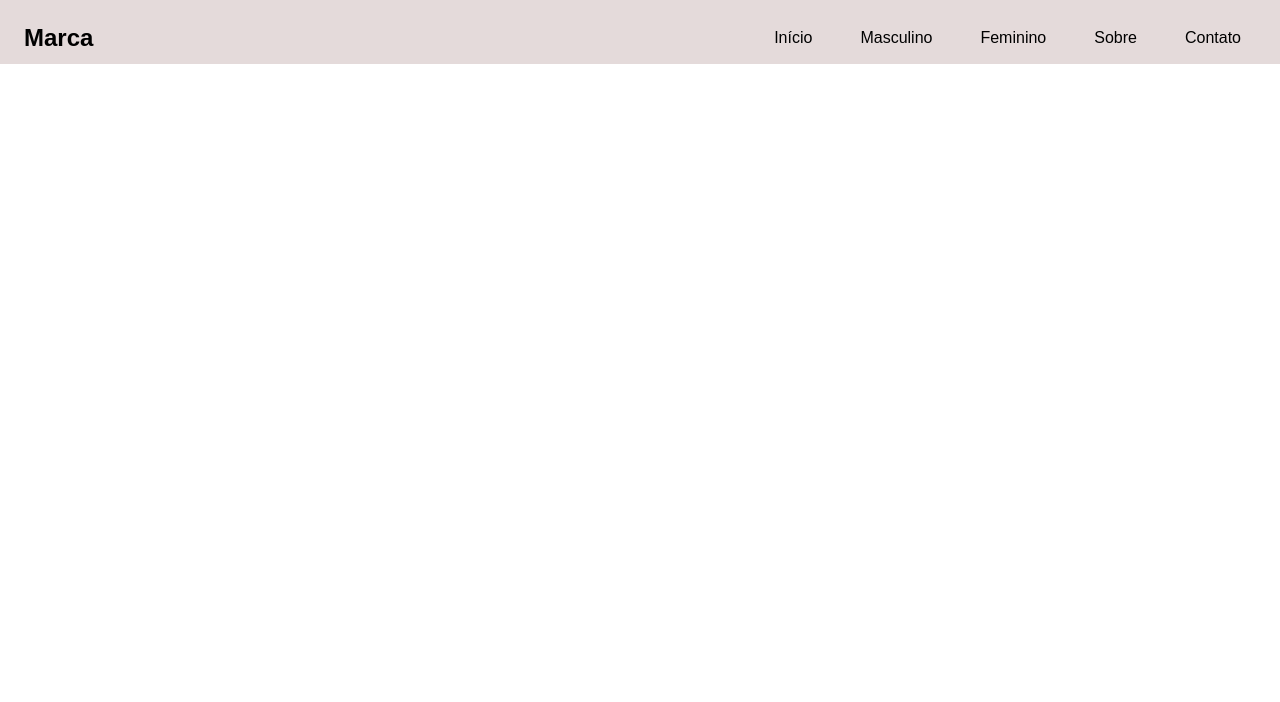
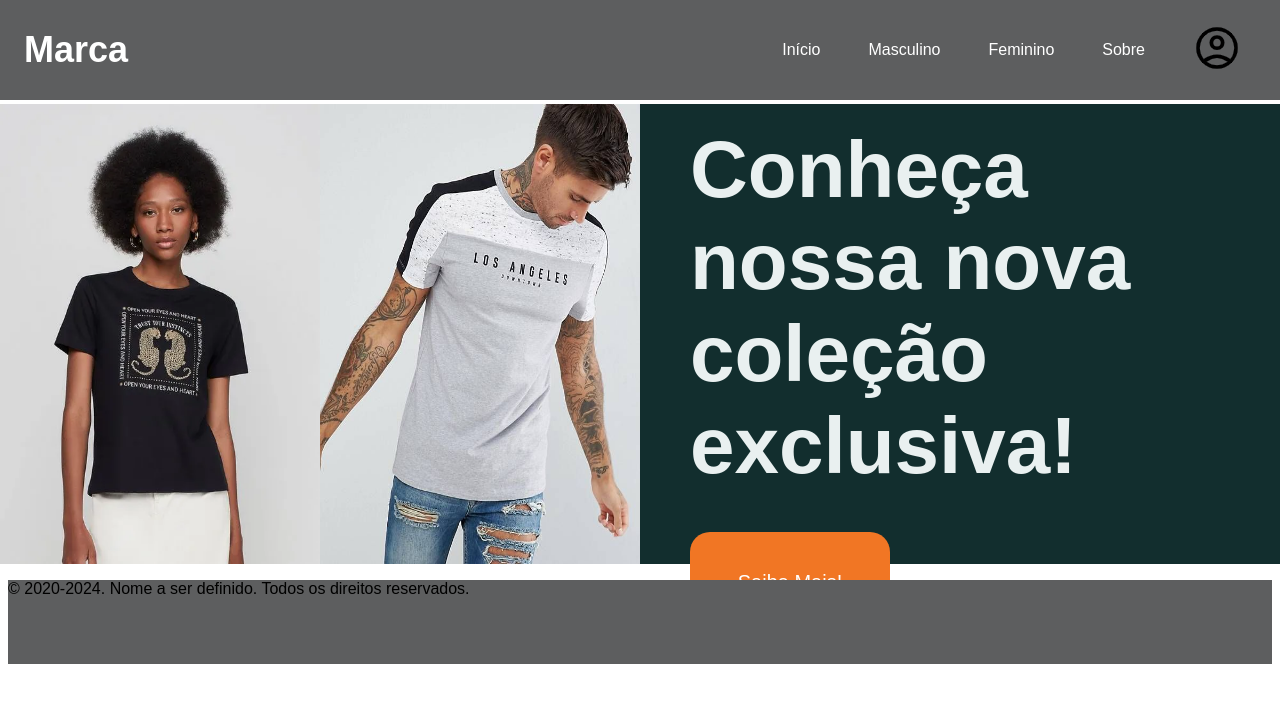
Before and after one commit to abimaelnaftali/WEBI, a plain HTML site: page projeto-1/Home/index.html in a window 1280 px wide. Drawn offline with Linux system fonts and the light colour scheme.

Commit message:
Parte do conteúdo da página inicial

```diff
--- a/projeto-1/Cadastro/style.css
+++ b/projeto-1/Cadastro/style.css
@@ -7,7 +7,7 @@
 
 iframe {
     width: 100%;
-    height: 8vh;
+    height: 100px;
     border: none;
 }
 
--- a/projeto-1/Componentes/navbar.html
+++ b/projeto-1/Componentes/navbar.html
@@ -18,7 +18,7 @@
         display: flex;
         width: 100%;
         align-items: center;
-        background-color: rgb(228, 218, 218);
+        background-color: rgb(93, 94, 95);
         color: black;
         padding-right: 15px;
     }
@@ -28,13 +28,16 @@
         padding: 1.5rem;
     }
 
-    .navbar a{
+    .navbar, li, a{
         text-decoration: none;
+        color: white;
     }
+
 
     .navbar-logo{
         flex: 1;
         user-select: none;
+        font-size: 1.5rem;
     }
 
     .navbar-burger{
@@ -44,6 +47,7 @@
     .navbar-links:hover{
         background-color: rgb(147, 148, 150);
         border-radius: 6px;
+        transition: 0.4s;
         cursor: pointer;
     }
 
@@ -67,17 +71,15 @@
     <!-- navbar.html -->
 <nav class="navbar">
     <ul>
-        <li class="navbar-logo"><h2>Marca</h2></li>
+        <li class="navbar-logo"><h1>Marca</h1></li>
         <li class="navbar-burger"><img src="../imgs/menu.png" alt=""></li>
-        <li class="navbar-links"><a href="#"></a>Início</li>
-        <li class="navbar-links"><a href="#"></a>Masculino</li>
-        <li class="navbar-links"><a href="#"></a>Feminino</li>
-        <li class="navbar-links"><a href="#"></a>Sobre</li>
-        <li class="navbar-links"><a href="#"></a>Contato</li>
+        <li class="navbar-links"><a href="../Home/index.html">Início</a></li>
+        <li class="navbar-links"><a href="#">Masculino</a></li>
+        <li class="navbar-links"><a href="#">Feminino</a></li>
+        <li class="navbar-links"><a href="#">Sobre</a></li>
+        <li class="navbar-links"><a href="../Login/login.html"><img src="../imgs/profile.png" alt=""></a></li>
     </ul>
 </nav>
 
-
-
 </body>
 </html>
--- a/projeto-1/Home/index.html
+++ b/projeto-1/Home/index.html
@@ -9,5 +9,17 @@
 <body>
     <!-- Componente Navbar -->
     <iframe src="../Componentes/navbar.html"></iframe>
+
+    <div id="div-1">
+        <div id="div-1-1">
+            <img src="../imgs/roupas1.webp" alt="">
+            <img src="../imgs/roupas2.jpg" alt="">
+        </div>
+        <div id="div-1-2">
+            <h1 id="title-1">Conheça nossa nova coleção exclusiva!</h1>
+            <button id="more">Saiba Mais!</button>
+        </div>
+    </div>
+    <iframe src="../Componentes/footer.html"></iframe>
 </body>
 </html>
--- a/projeto-1/Home/style.css
+++ b/projeto-1/Home/style.css
@@ -7,6 +7,51 @@
 
 iframe {
     width: 100%;
-    height: 8vh;
+    height: 100px;
     border: none;
 }
+
+#div-1{
+    width: 100%;
+    height: 460px;
+    display: flex;
+}
+
+#div-1-1{
+    display: flex;
+    width: 50%;
+}
+#div-1-1, img{
+    width: 50%;
+}
+
+#div-1-2{
+    width: 50%;
+    background-color: rgb(18, 46, 46);
+}
+
+
+#title-1{
+    font-size: 80px;
+    margin: auto;
+    margin-left: 50px;
+    margin-top: 20px;
+    color: rgb(233, 240, 240);
+}
+
+#more{
+    font-size: 20px;
+    border-radius: 20px;
+    border: none;
+    background-color: rgb(241, 118, 36);;
+    color: white;
+    margin-left: 50px;
+    margin-top: 40px;
+    height: 100px;
+    width: 200px;
+}
+
+#more:hover{
+    background-color: rgb(209, 32, 32);
+    transition: 0.5s;
+}
--- a/projeto-1/Login/login.css
+++ b/projeto-1/Login/login.css
@@ -7,7 +7,7 @@
 
 iframe {
     width: 100%;
-    height: 8vh;
+    height: 100px;
     border: none;
 }
 
```
Also changed, not shown: projeto-1/Login/login.html (+1 -1 lines), projeto-1/imgs/profile.png (added), projeto-1/imgs/roupas1.webp (added), projeto-1/imgs/roupas2.jpg (added).
